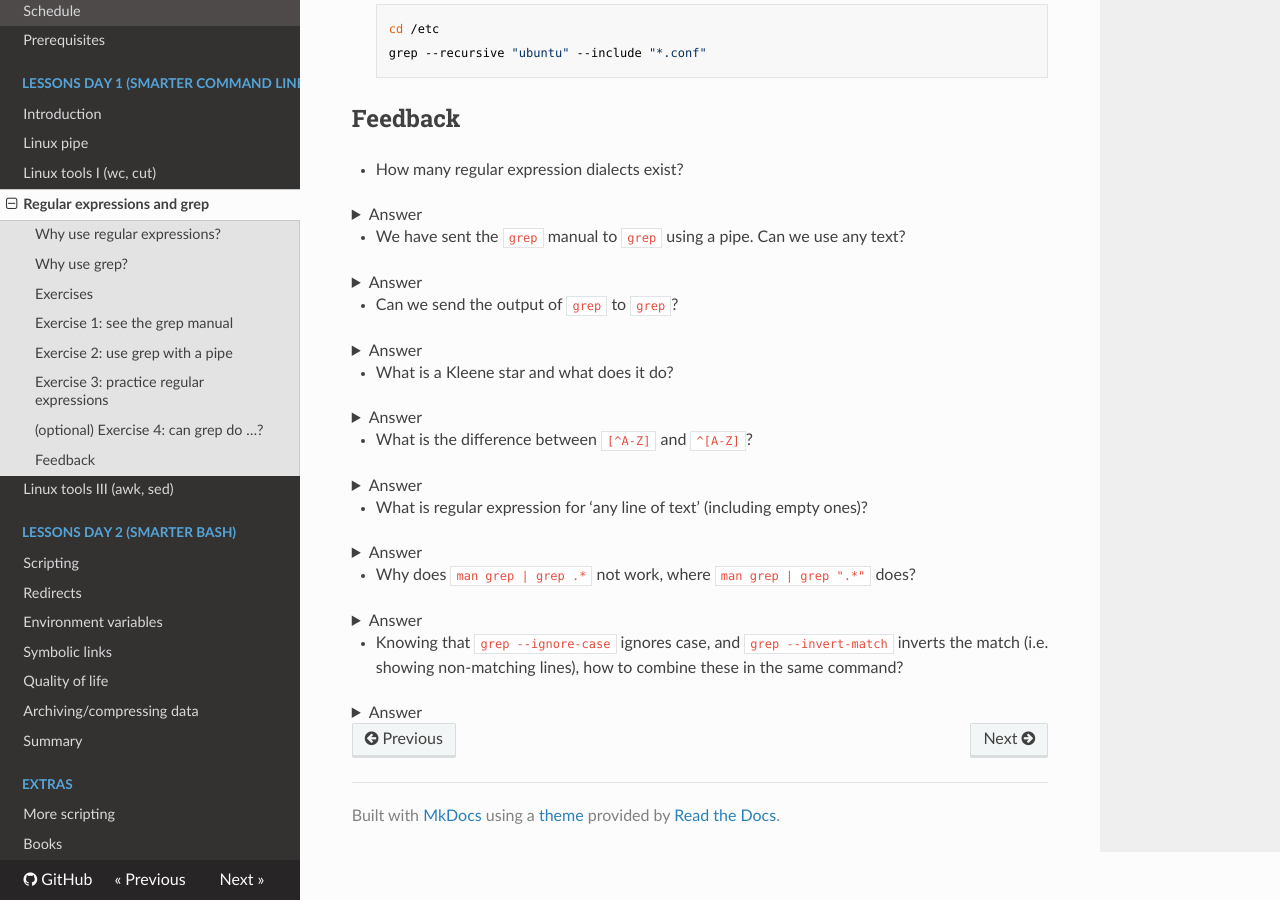
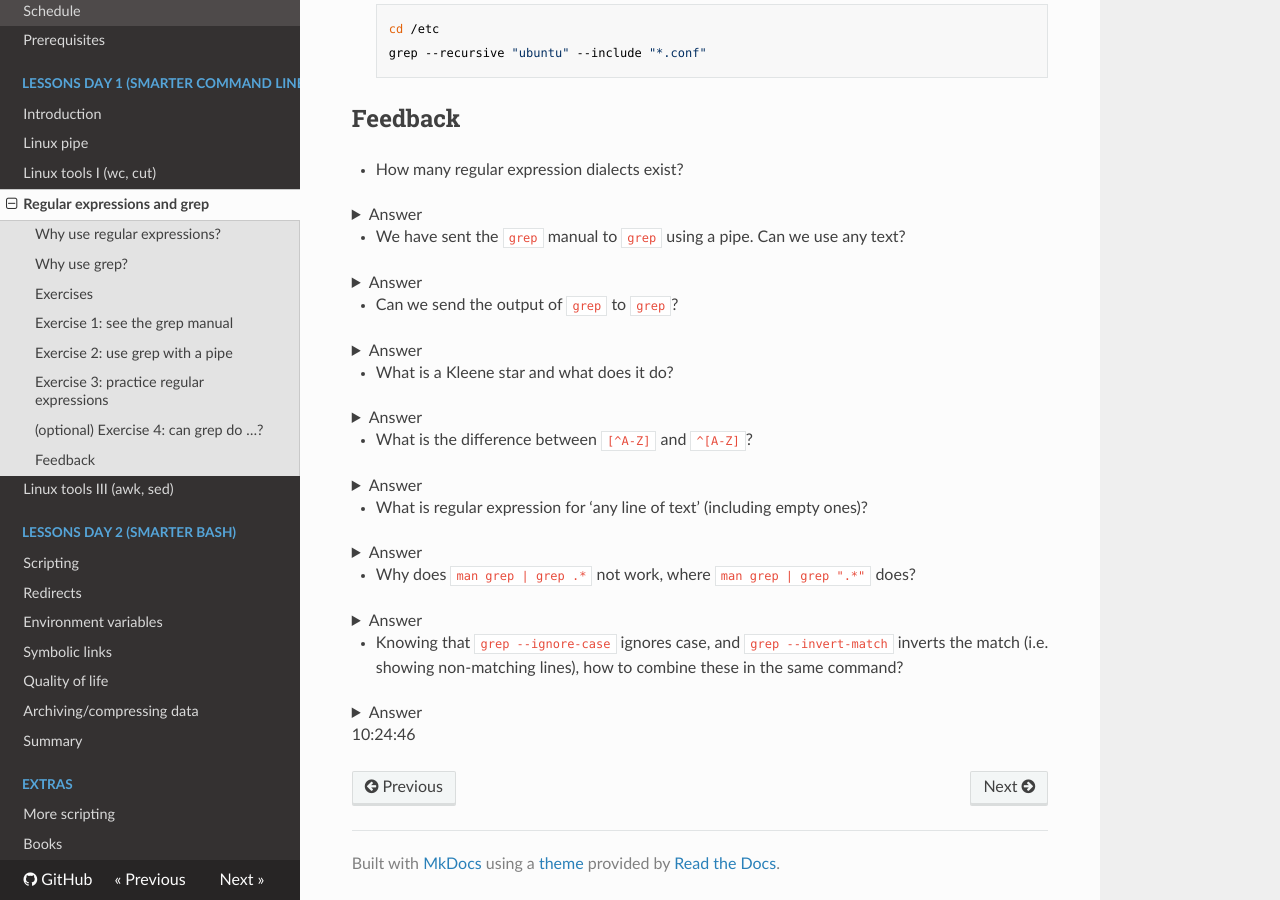
Before and after one commit to UPPMAX/linux-command-line-201, an MkDocs documentation site: the page built from docs/sessions/regular_expressions_and_grep/README.md, in a window 1280 px wide and 900 px high, scrolled down 2863 px. Built offline with MkDocs 1.6.1, drawn with Linux system fonts in a browser that asks for light colours; nearby versions of some CDN libraries.

Commit message:
Add time label

````diff
--- a/docs/sessions/regular_expressions_and_grep/README.md
+++ b/docs/sessions/regular_expressions_and_grep/README.md
@@ -366,3 +366,5 @@ Use the `grep` manual to answer these questions.
     ```bash
     man grep | grep --ignore-case --invert-match "[a-f]"
     ```
+
+10:24:46
````
